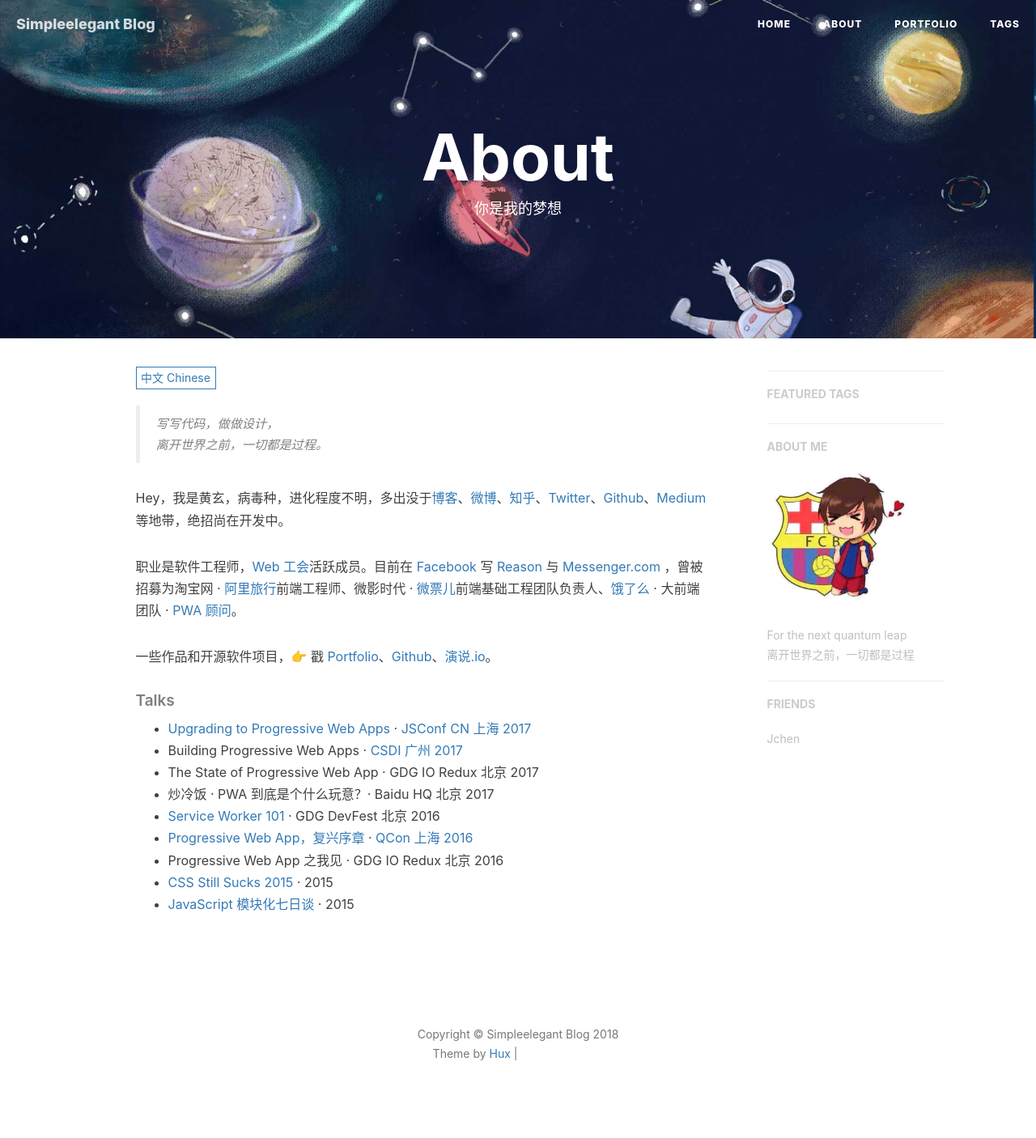
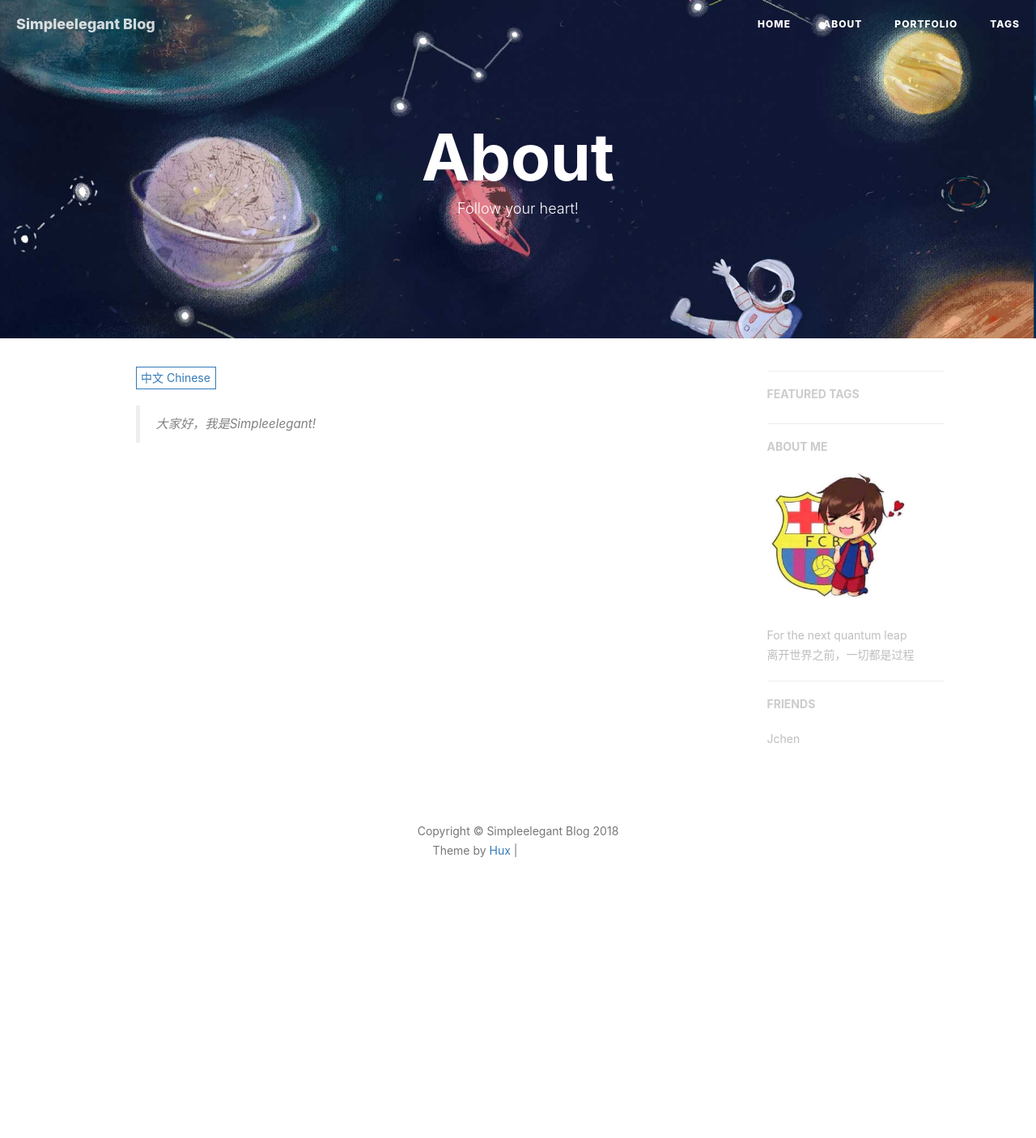
Before and after one commit to Simplelegant/Simplelegant.github.io, a Jekyll site: the page built from about.html, in a window 1280 px wide. Shown: the whole page at 81% size. Built offline with Jekyll 4.4.1, drawn with Linux system fonts in a browser that asks for light colours; nearby versions of some CDN libraries; comment, search, counter and statistics services are not loaded; after the commit the page ends 1155 px from its top, so only the background shows below that; grey boxes are pictures that could not be loaded.

Commit message:
更新简介

```diff
--- a/_config.yml
+++ b/_config.yml
@@ -2,7 +2,7 @@
 title: Simpleelegant Blog
 SEOTitle: Simpleelegant的博客 | Simpleelegant Blog
 header-img: img/home-bg.jpg
-email: huxpro@gmail.com
+email: 466033631@qq.com
 description: "Follow your heart!"
 keyword: "Simpleelegant"
 url: "https://simplelegant.github.io"              # your host, for absolute URL
--- a/_includes/about/en.md
+++ b/_includes/about/en.md
@@ -1,33 +1,3 @@
 
 
-> Yet another man.
-
-
-Hi, I am *@huxpro* (Huang, Xuan), a software engineer & a designer. I am currently working on [Reason](https://reasonml.github.io/) and [Messenger.com](http://messenger.com/) at [Facebook](https://www.facebook.com/). I previously worked as Web Front-End Engineer at [Alibaba Trip](https://www.alitrip.com/); Web Front-End Infrastructure Team Lead at [Wepiao.com](https://www.crunchbase.com/organization/wepiao#/entity); And [Invited Consultant on PWA]((https://medium.com/elemefe/upgrading-ele-me-to-progressive-web-app-2a446832e509)) at [Ele.me](https://github.com/elemefe/).
-
-I studied Digital Media Art and graduated from [Communication University of China](https://en.wikipedia.org/wiki/Communication_University_of_China) by 2016, and am studying Computer Science at [Rochester Institute of Technology](https://en.wikipedia.org/wiki/Rochester_Institute_of_Technology) from 2017.
-
-
-##### Talks
-
-- [Upgrading to Progressive Web Apps][9] · [JSConf China Shanghai 2017](http://2017.jsconf.cn/)
-- Building Progressive Web Apps · [CSDI Guangzhou 2017](http://www.csdisummit.com/)
-- The State of Progressive Web App · GDG IO Redux Beijing 2017
-- PWA Rehashing · Baidu HQ Beijing 2017
-- [Service Worker 101][5] · GDG DevFest Beijing 2016
-- [Progressive Web Apps][4] · QCon Shanghai 2016
-- Progressive Web App in my POV · GDG IO Redux Beijing 2016
-- [CSS Still Sucks 2015][2] · 2015
-- [JavaScript Modularization Journey][1] · 2015
-
-
-
-[1]: //huangxuan.me/2015/07/09/js-module-7day/
-[2]: //huangxuan.me/2015/12/28/css-sucks-2015/
-[3]: //huangxuan.me/2016/06/05/pwa-in-my-pov/
-[4]: //huangxuan.me/2016/10/20/pwa-qcon2016/
-[5]: //huangxuan.me/2016/11/20/sw-101-gdgdf/
-[6]: https://yanshuo.io/assets/player/?deck=58ac8598b123db0067292f92 "PWA Rehashing"
-[7]: https://yanshuo.io/assets/player/?deck=593ad6fbfe88c2006a0a0d6d "The State of PWA"
-[8]: https://yanshuo.io/assets/player/?deck=594d673d570c357d0698a950 "Building PWA"
-[9]: //huangxuan.me/jsconfcn2017/
+> Hi, I'm Simpleelegant.
--- a/_includes/about/zh.md
+++ b/_includes/about/zh.md
@@ -1,31 +1 @@
-> 写写代码，做做设计，
-> 离开世界之前，一切都是过程。
-
-Hey，我是黄玄，病毒种，进化程度不明，多出没于[博客](https://huangxuan.me)、[微博](weibo.com/huxpro)、[知乎](https://www.zhihu.com/people/huxpro/pins/posts)、[Twitter](https://twitter.com/Huxpro/)、[Github](http://github.com/huxpro)、[Medium](https://medium.com/@Huxpro) 等地带，绝招尚在开发中。
-
-职业是软件工程师，[Web 工会](https://medium.com/ben-and-dion/team-web-3315aa447fb2#.359a9c6cl)活跃成员。目前在 [Facebook](https://www.facebook.com/) 写 [Reason](https://reasonml.github.io/) 与 [Messenger.com](http://messenger.com/) ，曾被招募为淘宝网 · [阿里旅行](http://alitrip.com)前端工程师、微影时代 · [微票儿](http://www.wepiao.com/?r=movie)前端基础工程团队负责人、[饿了么](https://ele.me/) · 大前端团队 · [PWA 顾问](https://medium.com/elemefe/upgrading-ele-me-to-progressive-web-app-2a446832e509)。
-
-一些作品和开源软件项目，👉 戳 [Portfolio](/portfolio)、[Github](http://github.com/huxpro)、[演说.io](https://zhuanlan.zhihu.com/p/21280918)。
-
-
-##### Talks
-
-- [Upgrading to Progressive Web Apps][9] · [JSConf CN 上海 2017](http://2017.jsconf.cn/)
-- Building Progressive Web Apps · [CSDI 广州 2017](http://www.csdisummit.com/)
-- The State of Progressive Web App · GDG IO Redux 北京 2017
-- 炒冷饭 · PWA 到底是个什么玩意？· Baidu HQ 北京 2017
-- [Service Worker 101][5] · GDG DevFest 北京 2016
-- [Progressive Web App，复兴序章][4] · [QCon 上海 2016](http://2016.qconshanghai.com/presentation/3111)
-- Progressive Web App 之我见 · GDG IO Redux 北京 2016
-- [CSS Still Sucks 2015][2] · 2015
-- [JavaScript 模块化七日谈][1] · 2015
-
-[1]: //huangxuan.me/2015/07/09/js-module-7day/
-[2]: //huangxuan.me/2015/12/28/css-sucks-2015/
-[3]: //huangxuan.me/2016/06/05/pwa-in-my-pov/
-[4]: //huangxuan.me/2016/10/20/pwa-qcon2016/
-[5]: //huangxuan.me/2016/11/20/sw-101-gdgdf/
-[6]: https://yanshuo.io/assets/player/?deck=58ac8598b123db0067292f92 "PWA Rehashing"
-[7]: https://yanshuo.io/assets/player/?deck=593ad6fbfe88c2006a0a0d6d "The State of PWA"
-[8]: https://yanshuo.io/assets/player/?deck=594d673d570c357d0698a950 "Building PWA"
-[9]: //huangxuan.me/jsconfcn2017/
+> 大家好，我是Simpleelegant!
--- a/about.html
+++ b/about.html
@@ -1,7 +1,7 @@
 ---
 layout: page
 title: "About"
-description: "你是我的梦想"
+description: "Follow your heart!"
 header-img: "img/about-bg.jpg"
 multilingual: true
 ---
```
